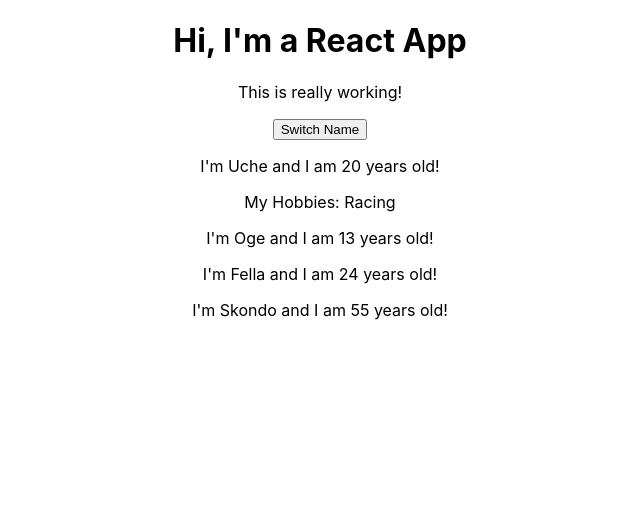
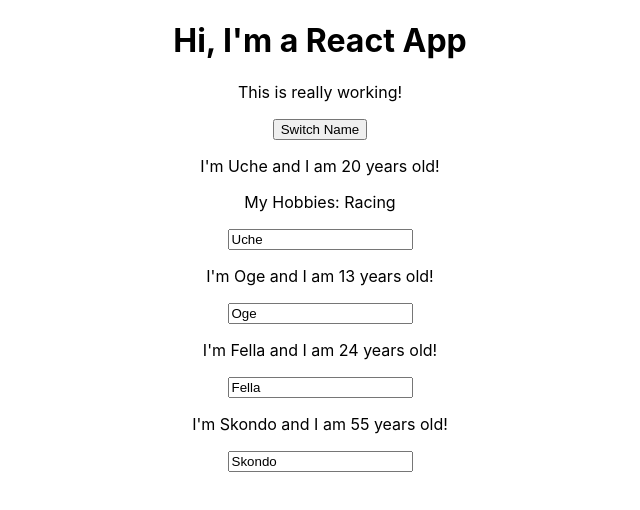
Before and after one commit to Steelrony/react-complete-guide, a React (Create React App) app: page / in a window 1280 px wide. Shown: the top 510 px of the page, without its empty margins (320-960 px from the left). Built offline with nearby package versions, Linux system fonts and the light colour scheme.

Commit message:
added dynamic functionalities

```diff
--- a/src/App.js
+++ b/src/App.js
@@ -9,15 +9,27 @@
       { name: 'Oge', age: 13},
       { name: 'Fella', age: 24},
       { name: 'Skondo', age: 55}
-    ]
+    ],
+    otherState: 'some other value'
   }
 
-  switchNameHandler = () => {
+  switchNameHandler = (newName) => {
     //console.log('Was Clicked');
     //DO NOT DO THIS this.state.persons[0].name = "Maximus";
     this.setState({
       persons: [
-        { name: 'Ogbuagu', age: 20},
+        { name: 'Uche', age: 20},
+        { name: newName, age: 13},
+        { name: 'Fella', age: 47},
+        { name: 'Skondo', age: 55}
+      ]
+    })
+  }
+
+  nameChangedHandler = (event) => {
+    this.setState( {
+      persons: [
+        { name: event.target.value, age: 20},
         { name: 'Oge', age: 13},
         { name: 'Fella', age: 47},
         { name: 'Skondo', age: 55}
@@ -30,11 +42,21 @@
       <div className="App">
         <h1>Hi, I'm a React App</h1>
         <p>This is really working!</p>
-        <button onClick={this.switchNameHandler}>Switch Name</button>
-        <Person name={this.state.persons[0].name} age={this.state.persons[0].age}>My Hobbies: Racing</Person>
-        <Person name={this.state.persons[1].name} age={this.state.persons[1].age}/>
-        <Person name={this.state.persons[2].name} age={this.state.persons[2].age}/>
-        <Person name={this.state.persons[3].name} age={this.state.persons[3].age}/>
+        <button onClick={() => this.switchNameHandler('Ogbuagu')}>Switch Name</button>
+        <Person
+          name={this.state.persons[0].name}
+          age={this.state.persons[0].age}
+          click={this.switchNameHandler.bind(this, 'Ogbuu')}
+          changed={this.nameChangedHandler} >My Hobbies: Racing</Person>
+        <Person
+          name={this.state.persons[1].name}
+          age={this.state.persons[1].age}/>
+        <Person
+          name={this.state.persons[2].name}
+          age={this.state.persons[2].age}/>
+        <Person
+          name={this.state.persons[3].name}
+          age={this.state.persons[3].age}/>
       </div>
     );
     //return React.createElement('div', {className: 'App'}, React.createElement('h1', null, 'Does this work now?'));
--- a/src/Person/Person.js
+++ b/src/Person/Person.js
@@ -3,8 +3,9 @@
 const person = (props) => {
     return (
         <div>
-            <p>I'm {props.name} and I am {props.age} years old!</p>
+            <p onClick={props.click}>I'm {props.name} and I am {props.age} years old!</p>
             <p>{props.children}</p>
+            <input type="text" onChange={props.changed} value={props.name}/>
         </div>
     )
 };
```
